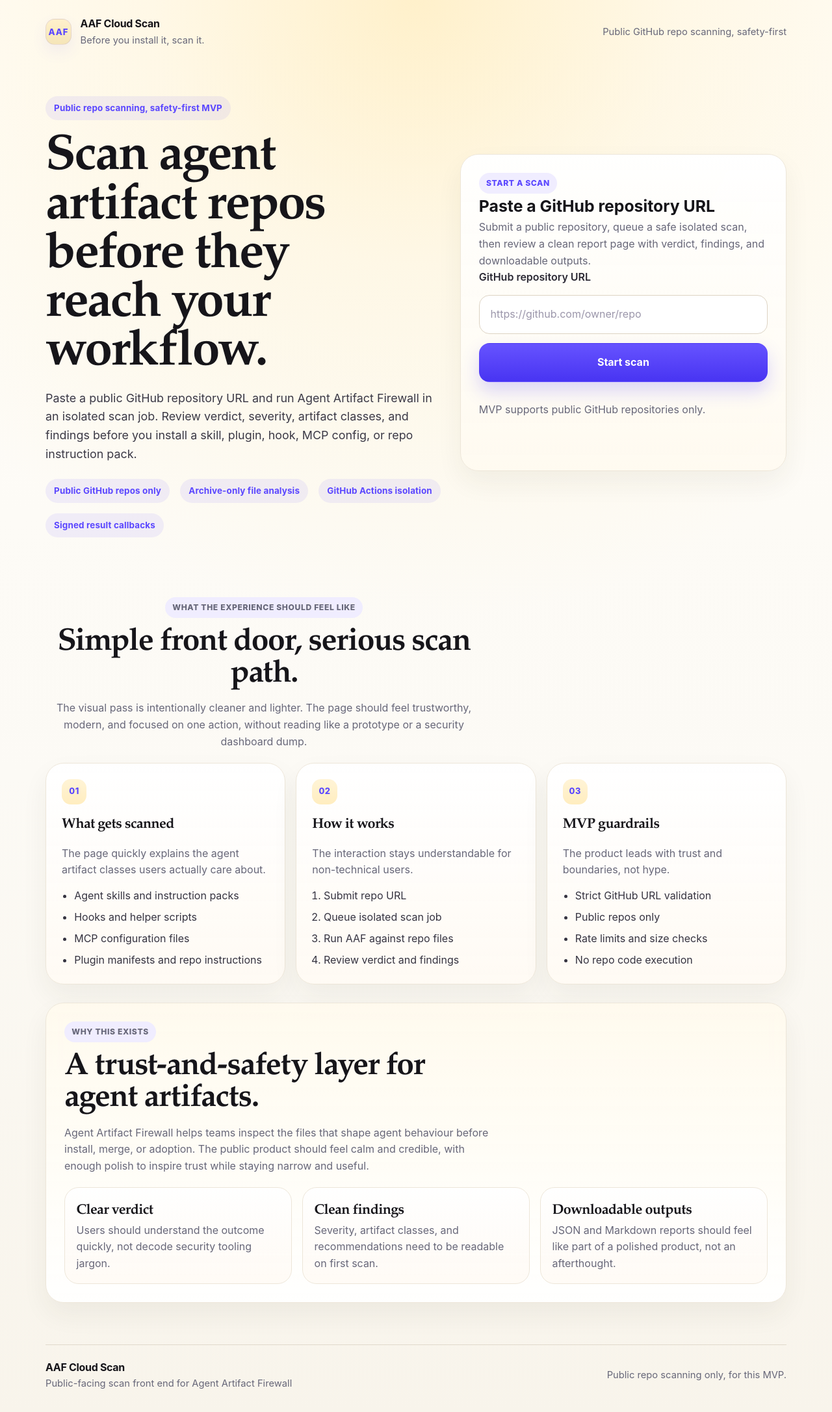
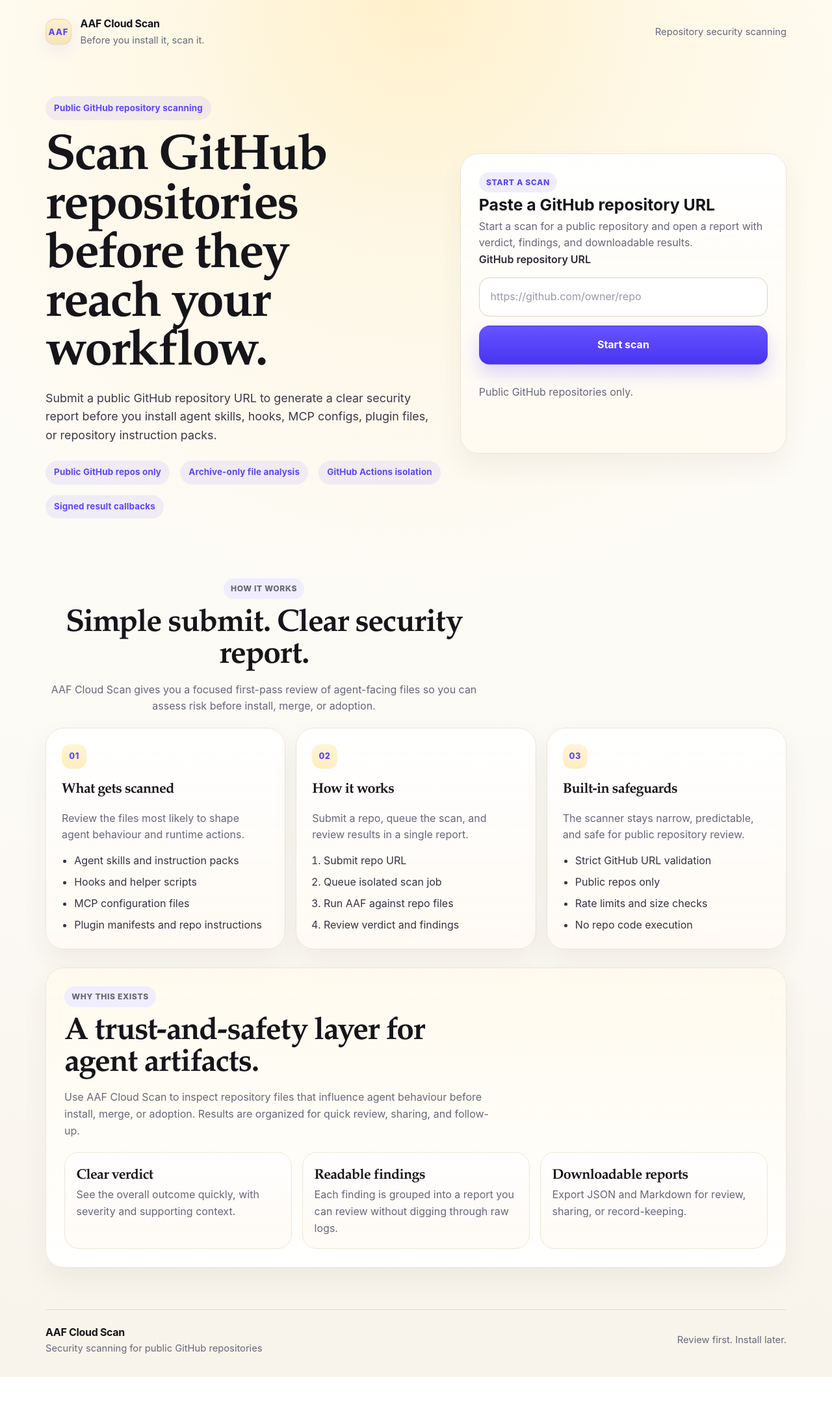
Before and after one commit to rustwoodagent-ops/aaf-cloud-scan, a website: page public/index.html in a window 1280 px wide. Shown: the whole page at 65% size. After the commit the page ends 2119 px from the top, so only its background shows below. Drawn offline with Linux system fonts and the light colour scheme.

Commit message:
refine public product copy and report messaging

```diff
--- a/public/index.html
+++ b/public/index.html
@@ -4,7 +4,7 @@
     <meta charset="utf-8">
     <meta name="viewport" content="width=device-width, initial-scale=1">
     <title>AAF Cloud Scan</title>
-    <meta name="description" content="Paste a public GitHub repo URL and run Agent Artifact Firewall in an isolated scan workflow.">
+    <meta name="description" content="Submit a public GitHub repository URL and get a clear security report before you install agent artifacts.">
     <link rel="stylesheet" href="/styles.css">
   </head>
   <body>
@@ -17,7 +17,7 @@
             <span class="eyebrow">Before you install it, scan it.</span>
           </span>
         </a>
-        <div class="header-note">Public GitHub repo scanning, safety-first</div>
+        <div class="header-note">Repository security scanning</div>
       </div>
     </header>
 
@@ -25,12 +25,11 @@
       <section class="hero wrap">
         <div class="hero-shell">
           <div class="hero-copy">
-            <p class="badge">Public repo scanning, safety-first MVP</p>
-            <h1>Scan agent artifact repos before they reach your workflow.</h1>
+            <p class="badge">Public GitHub repository scanning</p>
+            <h1>Scan GitHub repositories before they reach your workflow.</h1>
             <p class="lede">
-              Paste a public GitHub repository URL and run Agent Artifact Firewall in an isolated scan job.
-              Review verdict, severity, artifact classes, and findings before you install a skill, plugin,
-              hook, MCP config, or repo instruction pack.
+              Submit a public GitHub repository URL to generate a clear security report before you install
+              agent skills, hooks, MCP configs, plugin files, or repository instruction packs.
             </p>
             <div class="pill-row hero-pills" aria-label="core safeguards">
               <span class="pill neutral">Public GitHub repos only</span>
@@ -44,14 +43,13 @@
             <div class="panel-kicker">Start a scan</div>
             <h2>Paste a GitHub repository URL</h2>
             <p class="panel-copy">
-              Submit a public repository, queue a safe isolated scan, then review a clean report page with verdict,
-              findings, and downloadable outputs.
+              Start a scan for a public repository and open a report with verdict, findings, and downloadable results.
             </p>
             <form id="scan-form">
               <label for="repo-url">GitHub repository URL</label>
               <input id="repo-url" name="repoUrl" type="url" placeholder="https://github.com/owner/repo" required>
               <button type="submit">Start scan</button>
-              <p class="hint">MVP supports public GitHub repositories only.</p>
+              <p class="hint">Public GitHub repositories only.</p>
               <div id="form-status" class="status-note" aria-live="polite"></div>
             </form>
           </div>
@@ -60,18 +58,18 @@
 
       <section class="wrap section-block">
         <div class="section-heading">
-          <p class="section-kicker">What the experience should feel like</p>
-          <h2>Simple front door, serious scan path.</h2>
+          <p class="section-kicker">How it works</p>
+          <h2>Simple submit. Clear security report.</h2>
           <p>
-            The visual pass is intentionally cleaner and lighter. The page should feel trustworthy, modern,
-            and focused on one action, without reading like a prototype or a security dashboard dump.
+            AAF Cloud Scan gives you a focused first-pass review of agent-facing files so you can assess risk
+            before install, merge, or adoption.
           </p>
         </div>
         <div class="feature-grid feature-grid-three">
           <article class="panel feature-card">
             <div class="card-icon">01</div>
             <h3>What gets scanned</h3>
-            <p class="card-copy">The page quickly explains the agent artifact classes users actually care about.</p>
+            <p class="card-copy">Review the files most likely to shape agent behaviour and runtime actions.</p>
             <ul class="clean-list">
               <li>Agent skills and instruction packs</li>
               <li>Hooks and helper scripts</li>
@@ -82,7 +80,7 @@
           <article class="panel feature-card">
             <div class="card-icon">02</div>
             <h3>How it works</h3>
-            <p class="card-copy">The interaction stays understandable for non-technical users.</p>
+            <p class="card-copy">Submit a repo, queue the scan, and review results in a single report.</p>
             <ol class="clean-list ordered-list">
               <li>Submit repo URL</li>
               <li>Queue isolated scan job</li>
@@ -92,8 +90,8 @@
           </article>
           <article class="panel feature-card">
             <div class="card-icon">03</div>
-            <h3>MVP guardrails</h3>
-            <p class="card-copy">The product leads with trust and boundaries, not hype.</p>
+            <h3>Built-in safeguards</h3>
+            <p class="card-copy">The scanner stays narrow, predictable, and safe for public repository review.</p>
             <ul class="clean-list">
               <li>Strict GitHub URL validation</li>
               <li>Public repos only</li>
@@ -110,23 +108,22 @@
             <p class="section-kicker">Why this exists</p>
             <h2>A trust-and-safety layer for agent artifacts.</h2>
             <p>
-              Agent Artifact Firewall helps teams inspect the files that shape agent behaviour before install,
-              merge, or adoption. The public product should feel calm and credible, with enough polish to inspire
-              trust while staying narrow and useful.
+              Use AAF Cloud Scan to inspect repository files that influence agent behaviour before install, merge,
+              or adoption. Results are organized for quick review, sharing, and follow-up.
             </p>
           </div>
           <div class="story-grid">
             <div class="story-card">
               <h3>Clear verdict</h3>
-              <p>Users should understand the outcome quickly, not decode security tooling jargon.</p>
+              <p>See the overall outcome quickly, with severity and supporting context.</p>
             </div>
             <div class="story-card">
-              <h3>Clean findings</h3>
-              <p>Severity, artifact classes, and recommendations need to be readable on first scan.</p>
+              <h3>Readable findings</h3>
+              <p>Each finding is grouped into a report you can review without digging through raw logs.</p>
             </div>
             <div class="story-card">
-              <h3>Downloadable outputs</h3>
-              <p>JSON and Markdown reports should feel like part of a polished product, not an afterthought.</p>
+              <h3>Downloadable reports</h3>
+              <p>Export JSON and Markdown for review, sharing, or record-keeping.</p>
             </div>
           </div>
         </div>
@@ -137,9 +134,9 @@
       <div class="wrap site-footer-row">
         <div>
           <div class="brand">AAF Cloud Scan</div>
-          <div class="eyebrow">Public-facing scan front end for Agent Artifact Firewall</div>
+          <div class="eyebrow">Security scanning for public GitHub repositories</div>
         </div>
-        <div class="footer-note">Public repo scanning only, for this MVP.</div>
+        <div class="footer-note">Review first. Install later.</div>
       </div>
     </footer>
 
```
Also changed, not shown: functions/_lib/github.js (+5 -5 lines), public/job.html (+14 -14 lines), public/job.js (+12 -7 lines).
